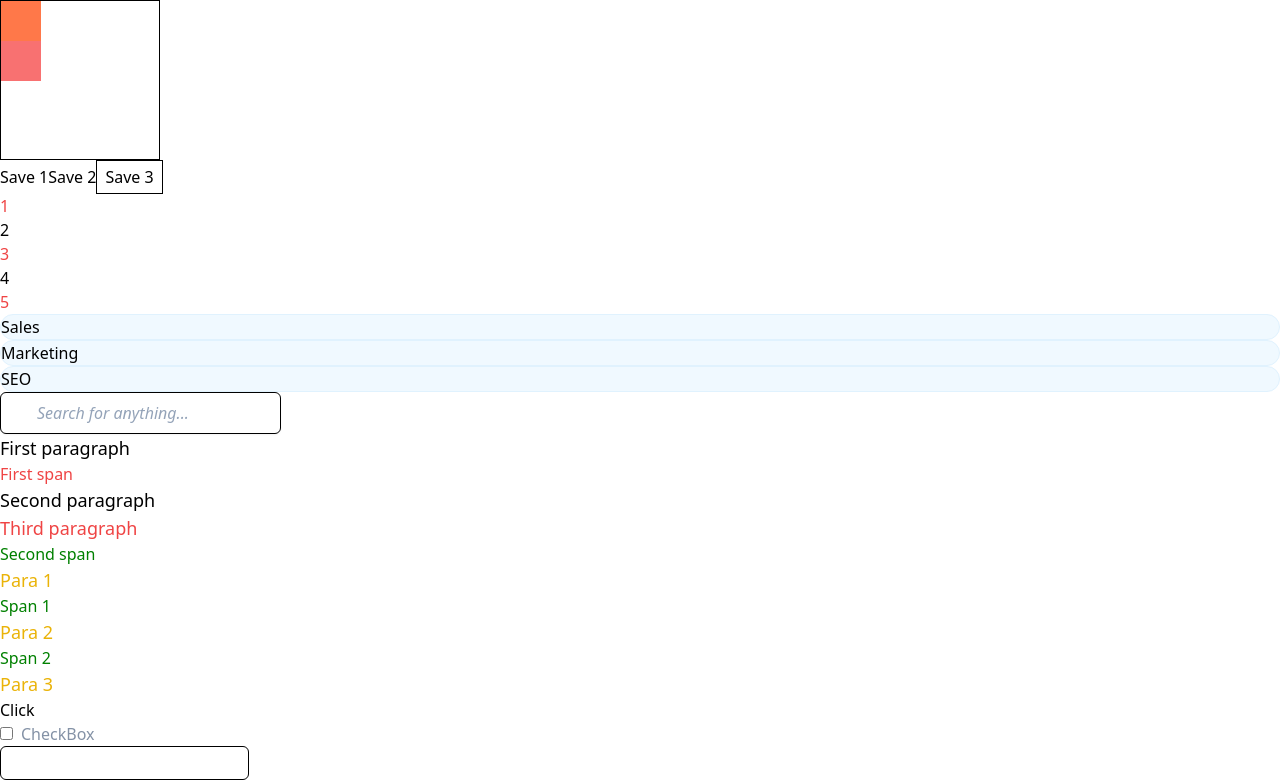
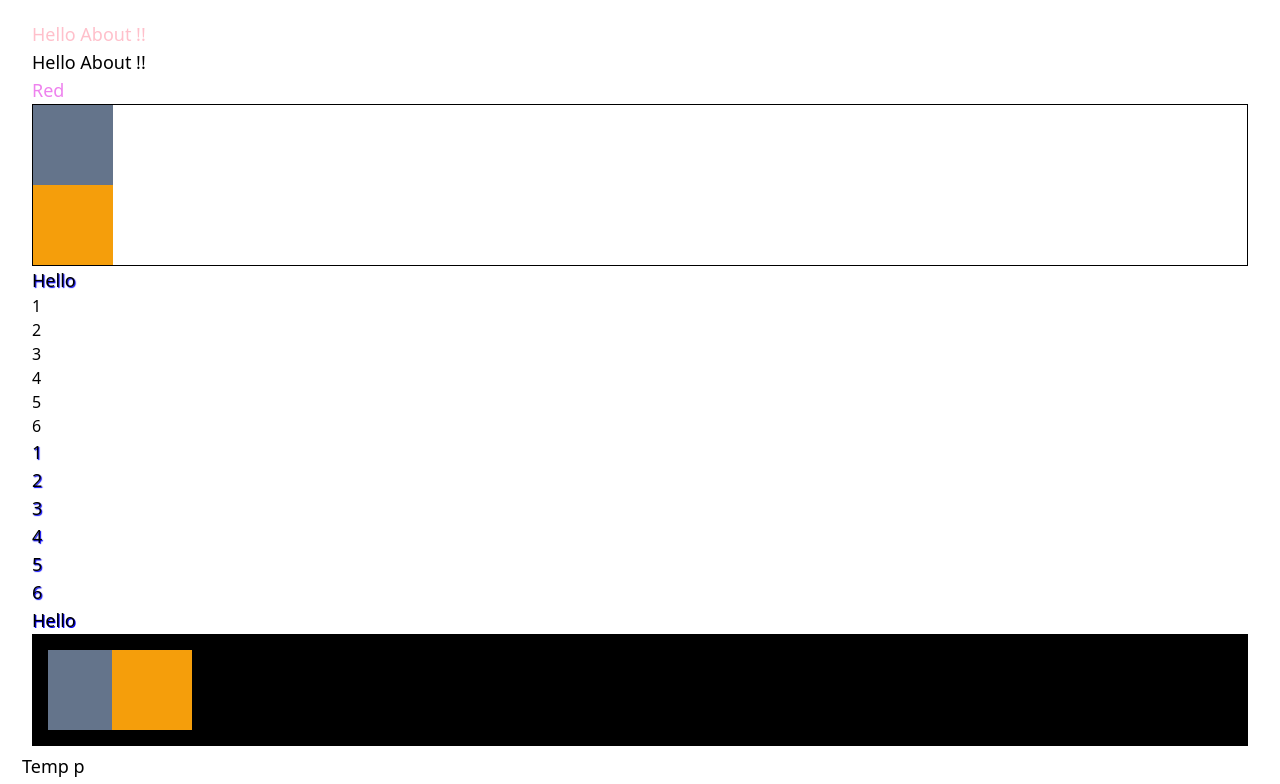
Before and after one commit to prathamesh4512/tailwind-practice, a React (Vite) app: page / in a window 1280 px wide. Shown: the top 784 px of the page. Built offline with nearby package versions, Linux system fonts and the light colour scheme.

Commit message:
text-shadow, arbitary values, arbitary properties

```diff
--- a/src/App.tsx
+++ b/src/App.tsx
@@ -7,31 +7,28 @@ import Testimonial from "./components/Testimonial";
 import Options from "./components/Options";
 import Spacing from "./components/Spacing";
 import Interactivity from "./components/Interactivity";
+import About from "./components/About";
 
 function App() {
 
   return (
-    <>
-    <PseudoClasses/>
-    <Options />
-    <Interactivity />
-    <Spacing />
+    <div className="flex flex-col gap-4 px-8 mt-5">
+    <About />
+    {/* <PseudoClasses/> */}
+    {/* <Options /> */}
+    {/* <Interactivity /> */}
+    {/* <Spacing /> */}
     {/* <Testimonial /> */}
     {/* <Subgrid /> */}
     {/* <GridClasses/> */}
-    <FlexClasses />
-    <UtilityClasses />
+    {/* <FlexClasses /> */}
+    {/* <UtilityClasses /> */}
 
       <p className="-m-[10px] min-w-f" >Temp p</p>
       <div className="abc rounded-50 h-10 w-10 bg-slate-400 text-white">
         50%
       </div>
-      <ul>
-        <li>h1</li>
-        <li>h2</li>
-        <li>h3</li>
 
-      </ul>
       <div className="max-sm:text-red-400">
         hello
       </div>
@@ -80,7 +77,7 @@ function App() {
 </table>
 
 
-    </>
+    </div>
   )
 }
 
--- /dev/null
+++ b/src/components/About.tsx
@@ -0,0 +1,49 @@
+import "./about.css";
+
+const About = () => {
+  return (
+    <div>
+      <p data-type="primary">Hello About !!</p>
+      <p data-type="secondary">Hello About !!</p>
+      <p style={{ color: "violet" }} className="id1">
+        Red
+      </p>
+
+    <div className="border">
+    <div className="size-20 bg-slate-500 sticky top-4"></div>
+    <div className="size-20 bg-amber-500  "></div>
+
+    </div>
+
+
+      <p className="[text-shadow:1px_1px_1px_blue]">Hello</p>
+
+      {/* {[1,2,3,4,5,6].map(e=>(
+          <li className="[background:black] [color:pink] [padding:10px]" >{e}</li>
+        ))} */}
+      <ul className="[&>:not(li)]:[text-shadow:1px_1px_1px_blue]">
+        {[1, 2, 3, 4, 5, 6].map((e) => (
+          <li className="[&:hover]:text-3xl">{e}</li>
+        ))}
+
+        {[1, 2, 3, 4, 5, 6].map((e) => (
+          <p>{e}</p>
+        ))}
+      </ul>
+
+      <p className="text_shadow ">Hello</p>
+
+      {/* <div className="size-20 bg-slate-500 z-10 sticky"></div>
+      <div className="size-20 bg-amber-500 -mt-4"></div> */}
+
+        <div className="bg-black p-4 flex z-50">
+        <div className="size-20 bg-slate-500 z-10"></div>
+        <div className="size-20 bg-amber-500 -ml-4 z-20"></div>
+        </div>
+
+
+    </div>
+  );
+};
+
+export default About;
--- a/src/components/about.css
+++ b/src/components/about.css
@@ -33,3 +33,34 @@ grid-auto-rows: 100px  */
 /* button{
     all: unset;
 } */
+
+@keyframes ringing_bell {
+    0% {
+        transform: rotate(-15deg);
+    }
+    50% {
+        transform: rotate(15deg);
+    }
+    100% {
+        transform: rotate(-15deg);
+    }
+}
+
+
+.animate-class{
+    animation: ringing_bell ;
+
+
+}
+
+p[data-type="primary"]{
+    color:pink;
+}
+
+#id1{
+    color:red
+}
+
+.text_shadow{
+    text-shadow: 1px 1px blue;
+}
```
